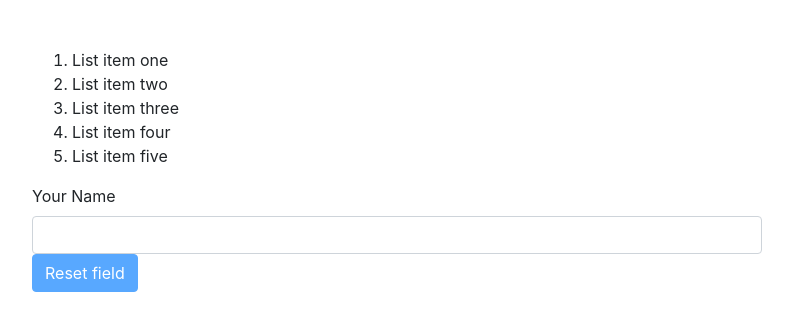
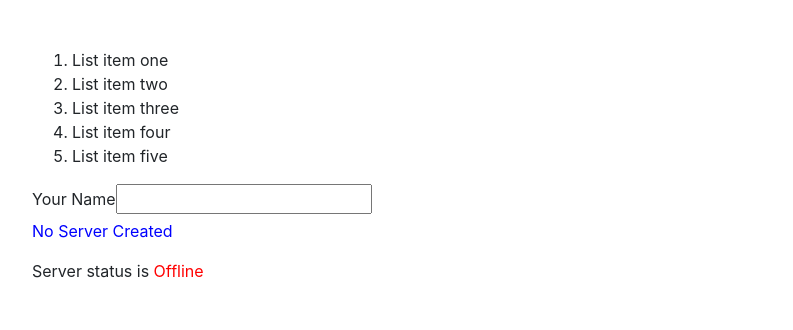
Before and after one commit to soumyaRauth/angular-blankfield-test, an Angular app: page / in a window 1280 px wide. Shown: the top 330 px of the page, without its empty margins (53-846 px from the left). Built offline with nearby package versions, Linux system fonts and the light colour scheme.

Commit message:
ng template and ngStyle practice project

```diff
--- a/src/app/app.component.html
+++ b/src/app/app.component.html
@@ -9,6 +9,15 @@
         <li>List item five</li>
       </ol>
       <label>Your Name</label>
-      <input type="text" class="form-control" [(ngModel)]='userName'>
-      <button class="btn btn-primary" [disabled]="userName===''" (click)="userName=''">Reset field</button>
+      <input type="text" [(ngModel)]="userName" />
+
+      <p *ngIf="createServer; else noServer">Server Created</p>
+      <ng-template #noServer>
+          <p [ngStyle]="{color:'#0000ff'}">No Server Created</p>
+      </ng-template>
+      <p>Server status is <span [ngStyle]="{color:getColor()}">{{serverStatus}}</span></p>
+
+
+    </div>
+  </div>
 </div>
--- a/src/app/app.component.ts
+++ b/src/app/app.component.ts
@@ -7,10 +7,21 @@ import { Component } from "@angular/core";
 })
 export class AppComponent {
   userName: string = '';
+  createServer:boolean=false;
+  serverStatus:string='Offline'
   constructor() {
-
+  this.serverStatus=Math.random() > 0.5 ? 'Online':'Offline';
   }
 
 
 
+  createTheServer(){
+    this.createServer=true;
+  }
+
+  getColor(){
+    return this.serverStatus==='Online'?'green':'red';
+  }
+
+
 }
```
